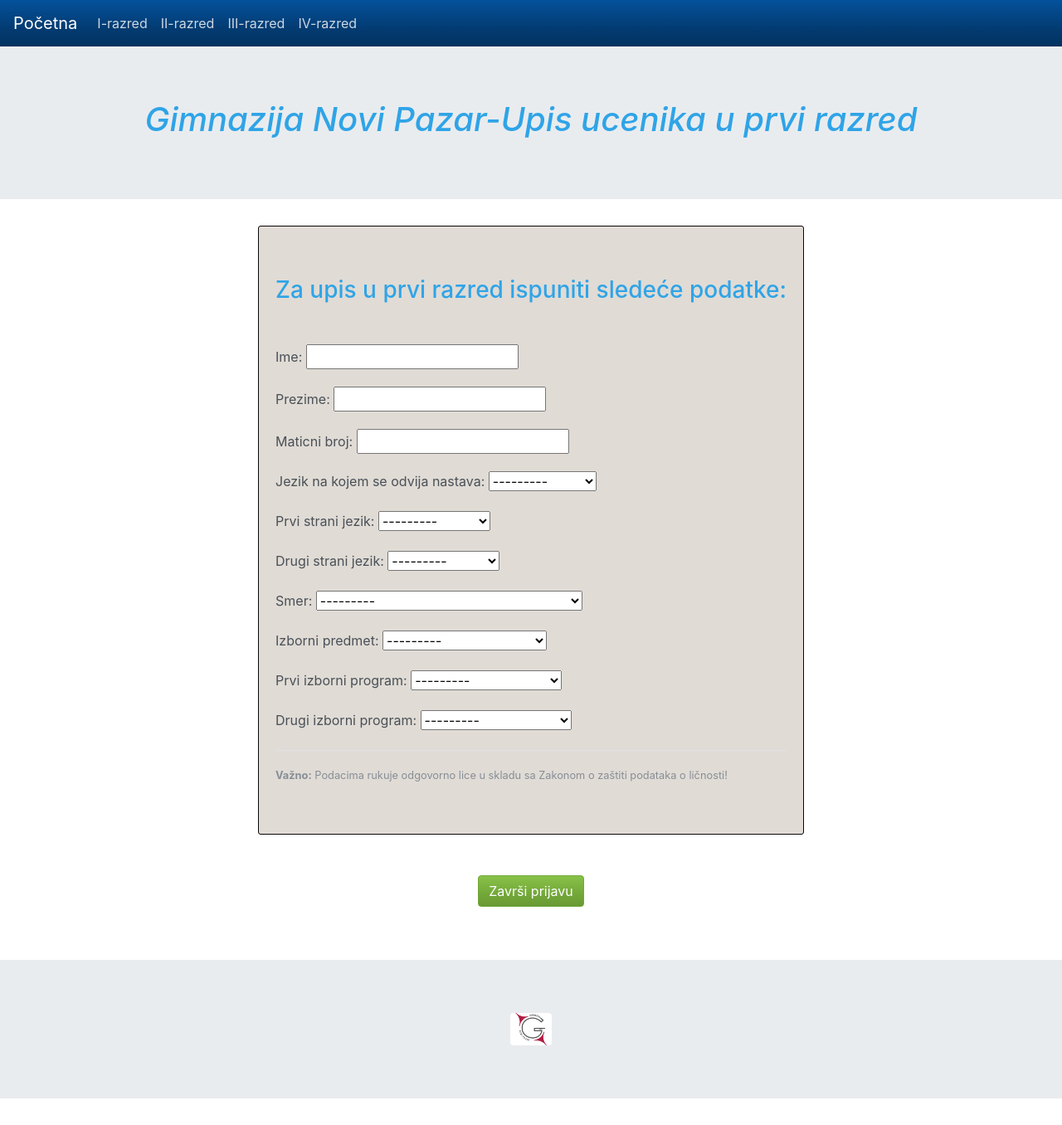
After one commit to BakirCu/Gimnazija, a Django app: page /prvi-razred-prijava in a window 1280 px wide. The commit adds this page. Shown: the whole page at 83% size. Run offline with Django 3.2, Linux system fonts and the light colour scheme; some libraries are stand-ins or nearby versions.

Commit message:
Dodao priajvnjivanje ucenika za prvi razred

```diff
--- a/lekcije/admin.py
+++ b/lekcije/admin.py
@@ -1,5 +1,5 @@
 from django.contrib import admin
-from .models import Lekcije, Video
+from .models import Lekcije, Video, Ucenik
 
 
-admin.site.register([Lekcije, Video])
+admin.site.register([Lekcije, Video, Ucenik])
--- /dev/null
+++ b/lekcije/forms.py
@@ -0,0 +1,15 @@
+from django import forms
+from .models import Ucenik
+from django.forms import Select
+
+
+class UcenikForm(forms.ModelForm):
+
+    class Meta:
+        model = Ucenik
+        fields = ['id', 'ime', 'prezime', 'maticni_broj',
+                  'jezik_na_kojem_se_odvija_nastava', 'prvi_strani_jezik', 'drugi_strani_jezik', 'smer', 'izborni_predmet',
+                  'prvi_izborni_program', 'drugi_izborni_program']
+        widgets = {
+            'smer': Select(attrs={"onChange": 'myFunction()'})
+        }
--- a/lekcije/models.py
+++ b/lekcije/models.py
@@ -2,6 +2,9 @@ from django.db import models
 from django.utils import timezone
 from django.core.validators import FileExtensionValidator
 from lekcije.video_id import embed_video
+from django.core.validators import MinValueValidator
+from django.core.exceptions import ValidationError
+from django.utils.translation import gettext_lazy as _
 
 
 class Lekcije(models.Model):
@@ -110,3 +113,95 @@ class Video(models.Model):
     class Meta:
         ordering = ['autor']
         verbose_name_plural = "Dodaj video(ako želiš)"
+
+
+class Ucenik(models.Model):
+
+    STRANI_PREDMETI = (
+        ("Engleski jezik", "Engleski jezik"),
+        ("Nemački jezik", "Nemački jezik"),
+        ("Francuski jezik", "Francuski jezik"),
+    )
+    JEZIK = (
+        ("Srpski jezik ", "Srpski jezik "),
+        ("Bosanski jezik ", "Bosanski jezik "),)
+    SMER = (
+        ("Prirodno matematički smer",  "Prirodno matematički smer"),
+        ("Društveno jezički smer", "Društveno jezički smer"),
+        ("Opšti smer",  "Opšti smer"),
+        ("IT-smer",
+         "IT-smer"),
+        ("Odeljenje za  učenike nadarene za sport",
+         "Odeljenje za  učenike nadarene za sport"),
+    )
+    IZBORNI_PROGRAMI = (
+        ("Jezik medija i kultura", "Jezik medija i kultura"),
+        ("Primenjene nauke", "Primenjene nauke"),
+        ("Umetnost i dizajn", "Umetnost i dizajn"),
+        ("Zdravlje i sport", "Zdravlje i sport"),
+    )
+    IZBORNI_PREDMETI = (
+        ("Islamska veronauka", "Islamska veronauka"),
+        ("Pravoslavna veronauka", "Pravoslavna veronauka"),
+        ("Građansko vaspitanje", "Građansko vaspitanje"),)
+    ODELJENJE = (
+        ("I-1", "I-1"),
+        ("I-2", "I-2"),
+        ("I-3", "I-3"),
+        ("I-4", "I-4"),
+        ("I-5", "I-5"),
+        ("I-6", "I-6"),
+        ("I-7", "I-7"),
+        ("I-8", "I-8"),
+        ("I-9", "I-9"),
+        ("I-10", "I-10"),
+        ("I-11", "I-11"),
+        ("I-12", "I-12"),
+    )
+    ime = models.CharField(max_length=300)
+    prezime = models.CharField(max_length=300)
+    maticni_broj = models.DecimalField(max_digits=13,
+                                       decimal_places=0,
+                                       unique=True,
+                                       validators=[MinValueValidator(0)]
+                                       )
+    smer = models.CharField(choices=SMER, max_length=40)
+    jezik_na_kojem_se_odvija_nastava = models.CharField(choices=JEZIK,
+                                                        max_length=40
+                                                        )
+    prvi_strani_jezik = models.CharField(choices=STRANI_PREDMETI,
+                                         max_length=40
+                                         )
+    drugi_strani_jezik = models.CharField(choices=STRANI_PREDMETI,
+                                          max_length=40
+                                          )
+    izborni_predmet = models.CharField(choices=IZBORNI_PREDMETI,
+                                       max_length=40
+                                       )
+    prvi_izborni_program = models.CharField(choices=IZBORNI_PROGRAMI,
+                                            max_length=300, blank=True, null=True)
+    drugi_izborni_program = models.CharField(choices=IZBORNI_PROGRAMI,
+                                             max_length=300, blank=True, null=True)
+
+    odeljenje = models.CharField(choices=ODELJENJE,
+                                 max_length=300, blank=True, null=True)
+
+    class Meta:
+        verbose_name_plural = "Prijava ucenika za prvi razred"
+
+    def __str__(self):
+        return f'{self.ime}--{self.prezime}:{self.maticni_broj}-{self.jezik_na_kojem_se_odvija_nastava}-{self.prvi_strani_jezik}-{self.drugi_strani_jezik}-{self.prvi_izborni_program}-{self.drugi_izborni_program}'
+
+    def clean(self):
+
+        if len(str(self.maticni_broj)) != 13:
+            raise ValidationError(
+                _('Uneli ste pogrešan matični broj'))
+
+        if self.prvi_strani_jezik == self.drugi_strani_jezik:
+            raise ValidationError(
+                _('Prvi i drugi strani jezik moraju biti različiti'))
+        if self.prvi_izborni_program or self.drugi_izborni_program:
+            if self.prvi_izborni_program == self.drugi_izborni_program:
+                raise ValidationError(
+                    _('Prvi i drugi izborni programi moraju biti različiti'))
--- a/lekcije/static/lekcije/main.css
+++ b/lekcije/static/lekcije/main.css
@@ -1,4 +1,8 @@
-.image-background {
-    background-image: url("../images/logo_2.jpg");
-    background-size: cover;
+.content-section {
+  background: #e0dbd5;
+  padding: 60px 20px;
+  border: 1px solid #0a0707;
+  border-radius: 3px;
+  margin-bottom: 1px;
+
 }
--- a/lekcije/templates/lekcije/base.html
+++ b/lekcije/templates/lekcije/base.html
@@ -44,8 +44,15 @@
             </ul>
         </div>
     </nav>
-
-
+    <div class="container">
+        {% if messages %}
+        {% for message in messages %}
+        <div class="alert alert-{{ message.tags }}">
+            {{message}}
+        </div>
+        {% endfor %}
+        {% endif %}
+    </div>
 
     {% block content %}
     {% endblock %}
--- a/lekcije/templates/lekcije/home.html
+++ b/lekcije/templates/lekcije/home.html
@@ -8,7 +8,11 @@
         <h1><i>Gimnazija Novi Pazar-online nastava</i></h1>
     </div>
 </div>
-
+<div class="container p-3 my-3 border text-center bg-primary">
+    <a href="{% url 'prvi-razred-prijava' %}">
+        <h1>PRIJAVA ZA UPIS U PRVI RAZRED</h1>
+    </a>
+</div>
 <div class="container p-3 my-3 border text-center bg-dark">
     <a href="{% url 'prvi-razred' %}">
         <h1>PRVI RAZRED</h1>
--- /dev/null
+++ b/lekcije/templates/lekcije/prvi_razred_prijava.html
@@ -0,0 +1,45 @@
+{% extends "lekcije/base.html" %}
+{% block content %}
+{% load static %}
+<script>
+    function myFunction() {
+        var smer = document.getElementById("id_smer").value;
+
+        if (smer == 'IT-smer' || smer == 'Odeljenje za  učenike nadarene za sport') {
+            document.getElementById("id_prvi_izborni_program").required = false;
+            document.getElementById("id_drugi_izborni_program").required = false;
+        }
+        else {
+            document.getElementById("id_prvi_izborni_program").required = true;
+            document.getElementById("id_drugi_izborni_program").required = true;
+        }
+
+    }
+</script>
+<div class="jumbotron jumbotron-fluid  ">
+    <div class="container text-center ">
+        <h1><i>Gimnazija Novi Pazar-Upis ucenika u prvi razred</i></h1>
+    </div>
+</div>
+<div class="d-flex h-100">
+    <div class="m-auto">
+        <form class="form-group" method="post">
+            {% csrf_token %}
+            <div class="content-section">
+                <h3 class="mb-5">Za upis u prvi razred ispuniti sledeće podatke:</h3>
+                {{ form.as_p }}
+                <div class="border-top pt-3">
+                    <small class="text-muted">
+                        <b>Važno:</b> Podacima rukuje odgovorno lice u
+                        skladu sa Zakonom o zaštiti podataka o ličnosti!
+                    </small>
+                </div>
+            </div>
+            <div class="col text-center">
+                <button type="submit" class="btn btn-success mt-5 mb-5">Završi prijavu</button>
+            </div>
+        </form>
+    </div>
+</div>
+
+{% endblock %}
--- a/lekcije/urls.py
+++ b/lekcije/urls.py
@@ -12,4 +12,6 @@ urlpatterns = [
     path('lekcije/<str:godina>/', views.lekcije_godine, name='lekcije_godine'),
     path('video/<str:id>/', views.video, name='video'),
     path('predmet/<str:predmet>/<str:godina>/', views.predmet, name='predmet'),
+    path('prvi-razred-prijava', views.prvi_razred_prijava,
+         name='prvi-razred-prijava'),
 ]
--- a/lekcije/views.py
+++ b/lekcije/views.py
@@ -1,6 +1,8 @@
-from django.shortcuts import render
+from django.shortcuts import render, redirect
 from .models import Lekcije, Video
 from django.db.models import Q
+from .forms import UcenikForm
+from django.contrib import messages
 
 
 def home(request):
@@ -50,3 +52,18 @@ def predmet(request, predmet, godina):
         Q(predmet=predmet) & Q(godina=godina))
     lekcije_videi = lekcije.union(video).order_by('-vreme_posta')
     return render(request, 'lekcije/predmet.html', {'lekcije': lekcije_videi, })
+
+
+def prvi_razred_prijava(request):
+    if request.method == 'POST':
+        form = UcenikForm(request.POST)
+        if form.is_valid():
+            ime = form.cleaned_data['ime']
+            prezime = form.cleaned_data['prezime']
+            messages.success(
+                request, f'Učenik "{ime} {prezime}" se uspešno prijavio! ')
+            form.save()
+            return redirect('lekcije-home')
+    else:
+        form = UcenikForm()
+    return render(request, 'lekcije/prvi_razred_prijava.html', {'form': form})
```
Also changed, not shown: lekcije/migrations/0008_auto_20200708_2106.py (added).
